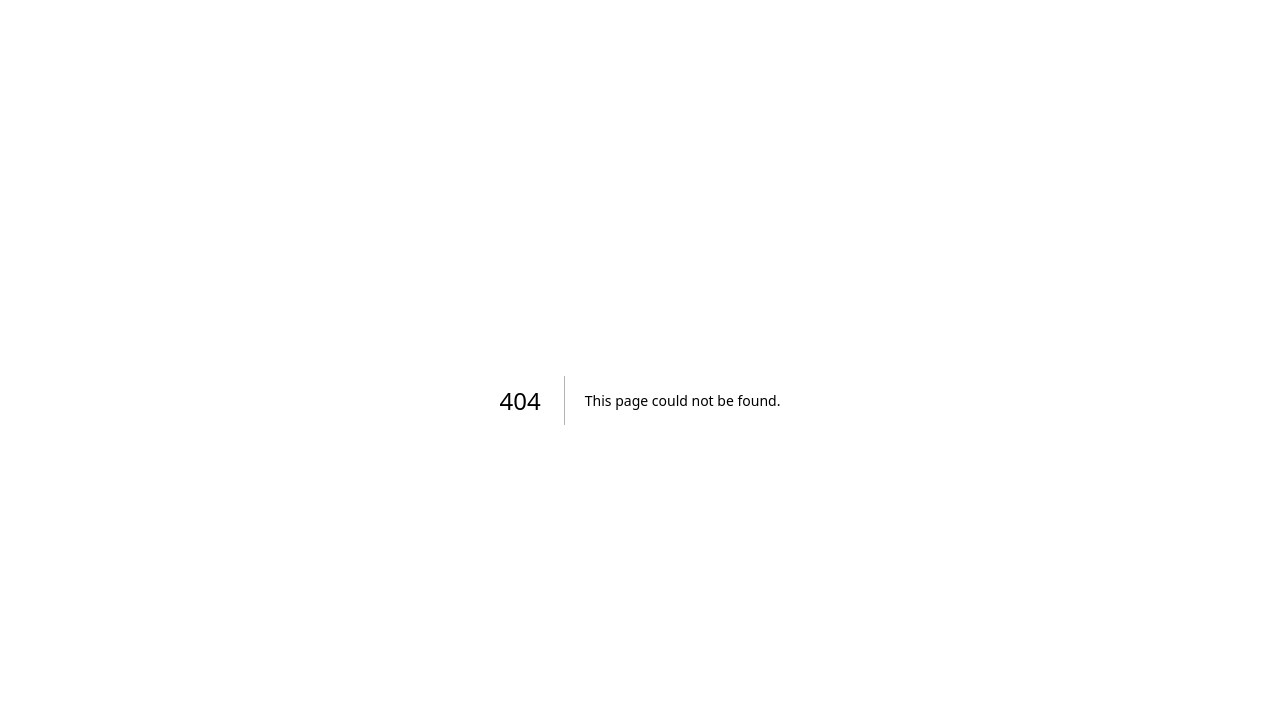
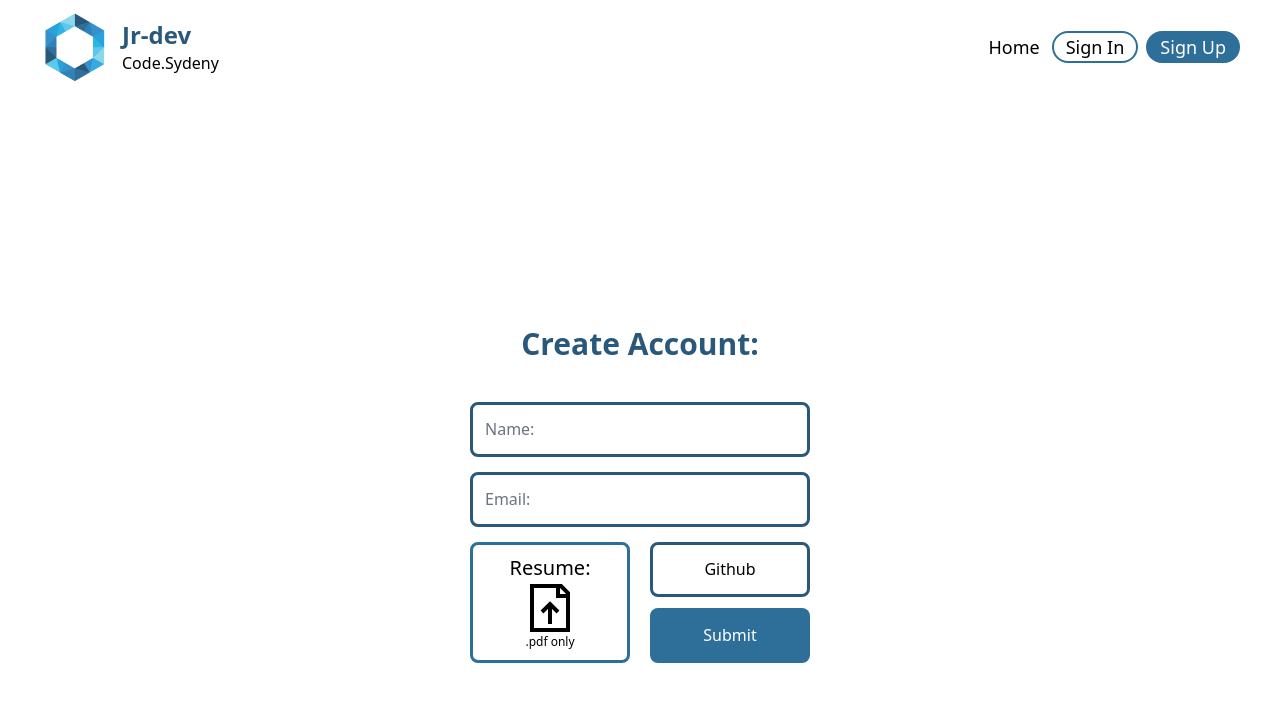
Before and after one commit to codesydney/jrdev, a Next.js app: page /dashboardV2 in a window 1280 px wide. Before the commit this address had no page. Shown: the top 702 px of the page. Built offline with nearby package versions, Linux system fonts and the light colour scheme; no server answers.

Commit message:
User dashboard v2

```diff
--- /dev/null
+++ b/src/pages/dashboardV2/index.jsx
@@ -0,0 +1,61 @@
+import Image from "next/image"
+import React from "react"
+import Header from "@/components/header/Header"
+import { GrDocumentUpload } from "react-icons/gr"
+function index() {
+  return (
+    <>
+      <Header cls=' absolute w-screen' />
+      <div className='flex flex-col justify-center items-center h-screen w-screen'>
+        <h1 className='text-3xl mb-10 font-bold text-dark text-center'>
+          Create Account:
+        </h1>
+
+        <div className='flex flex-col gap-[15px]'>
+          <input
+            className='rounded-lg  h-[55px] border-[3px] border-dark'
+            type='text'
+            placeholder='Name:'
+          />
+          <input
+            className='rounded-lg h-[55px] border-[3px] border-dark'
+            type='email'
+            placeholder='Email:'
+          />
+          <div className='flex gap-5'>
+            <div className='h-[121px] w-[160px]'>
+              <label htmlFor='file'>
+                <div className='border-[3px] border-primary rounded-lg w-full h-full flex flex-col items-center py-2 justify-around '>
+                  <h2 className='text-xl'>Resume:</h2>
+                  <GrDocumentUpload className='text-5xl' />
+                  <p className='text-xs'>.pdf only</p>
+                </div>
+              </label>
+              <input
+                onChange={() => console.log("hey")}
+                accept='.pdf'
+                type='file'
+                id='file'
+                className='hidden'
+              />
+            </div>
+            <div className='flex flex-col justify-between'>
+              <input
+                className='w-[160px] h-[55px] border-[3px] border-dark rounded-lg placeholder:text-center placeholder:text-black focus:placeholder:text-white'
+                type='text'
+                name=''
+                id=''
+                placeholder='Github'
+              />
+              <button className='w-[160px] h-[55px] bg-primary rounded-lg text-white '>
+                Submit
+              </button>
+            </div>
+          </div>
+        </div>
+      </div>
+    </>
+  )
+}
+
+export default index
```
